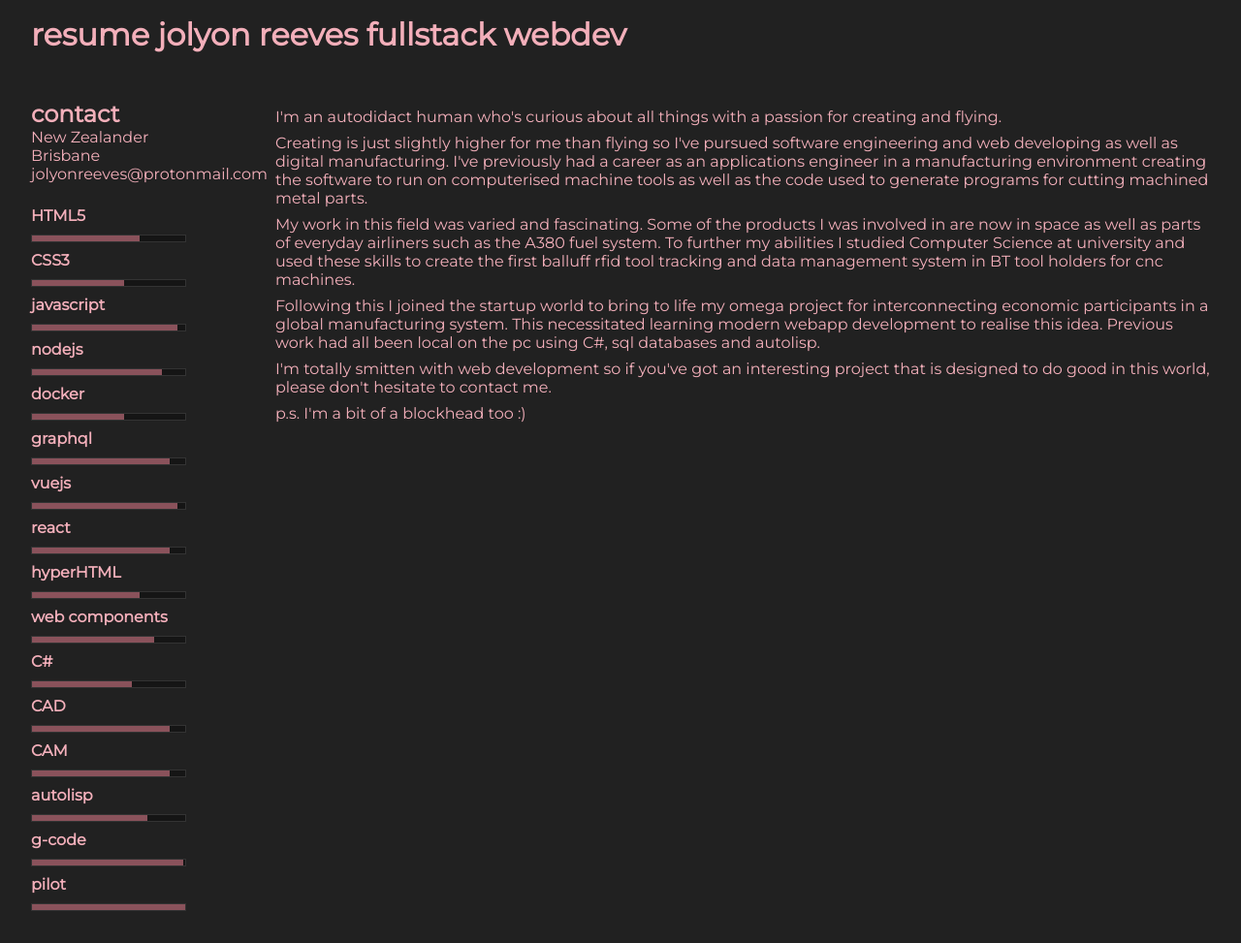
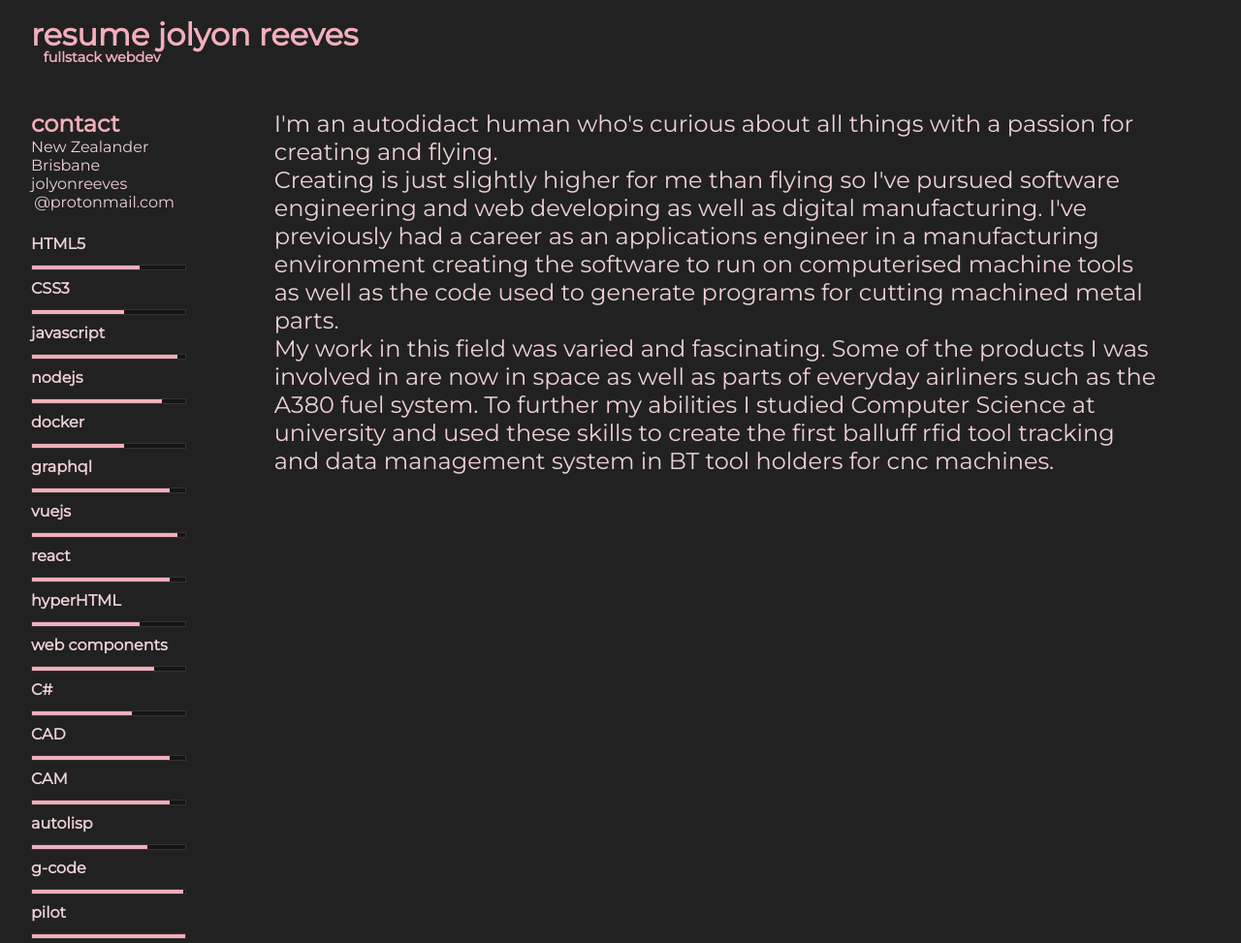
Before and after one commit to av8ta/resume, a website: page index.html in a window 1280 px wide. Shown: the whole page at 97% size. Drawn offline with Linux system fonts and the light colour scheme.

Commit message:
add browser-sync & styling

```diff
--- a/index.html
+++ b/index.html
@@ -8,15 +8,24 @@
   </head>
   <body>
     <header>
-      <h1>resume jolyon reeves fullstack webdev</h1>
+      <h1>
+        <p>resume jolyon reeves</p>
+        <p class="indent">
+          fullstack webdev
+        </p>
+      </h1>
     </header>
     <main>
       <aside class="aside">
+        <div>
           <section class="contact">
             <h2>contact</h2>
             <p>New Zealander</p>
             <p>Brisbane</p>
-          <p>jolyonreeves@protonmail.com</p>
+            <email>
+              jolyonreeves
+              <p>@protonmail.com</p>
+            </email>
           </section>
           <section class="skills">
             <div class="progress">
@@ -94,40 +103,28 @@
               <progress max="100" value="100"></progress><br />
             </div>
           </section>
+        </div>
       </aside>
       <content>
         <p>
-          I'm an autodidact human who's curious about all things
-          with a passion for creating and flying.
+          I'm an autodidact human who's curious about all things with a passion
+          for creating and flying.
         </p>
         <p>
-          Creating is just slightly higher for me than flying so I've
-          pursued software engineering and web developing as well as
-          digital manufacturing. I've previously had a career as an
-          applications engineer in a manufacturing environment creating
-          the software to run on computerised machine tools as well as
-          the code used to generate programs for cutting machined metal parts.
+          Creating is just slightly higher for me than flying so I've pursued
+          software engineering and web developing as well as digital
+          manufacturing. I've previously had a career as an applications
+          engineer in a manufacturing environment creating the software to run
+          on computerised machine tools as well as the code used to generate
+          programs for cutting machined metal parts.
         </p>
         <p>
           My work in this field was varied and fascinating. Some of the products
           I was involved in are now in space as well as parts of everyday
           airliners such as the A380 fuel system. To further my abilities I
           studied Computer Science at university and used these skills to create
-          the first balluff rfid tool tracking and data management system in BT tool holders
-          for cnc machines.
-        </p>
-        <p>
-          Following this I joined the startup world to bring to life my omega project for
-          interconnecting economic participants in a global manufacturing system. This necessitated learning
-          modern webapp development to realise this idea. Previous work had all been local on the pc
-          using C#, sql databases and autolisp.
-        </p>
-        <p>
-          I'm totally smitten with web development so if you've got an interesting project that is designed
-          to do good in this world, please don't hesitate to contact me.
-        </p>
-        <p>
-          p.s. I'm a bit of a blockhead too :)
+          the first balluff rfid tool tracking and data management system in BT
+          tool holders for cnc machines.
         </p>
       </content>
     </main>
--- a/main.css
+++ b/main.css
@@ -8,59 +8,72 @@
 
 html {
   --bg: rgba(22, 22, 22, 0.95);
-  --text: rgba(255, 183, 195, 0.95);
+  /* --text: rgba(255, 183, 195, 0.95);
+  --highlight: rgba(247, 215, 220, 0.959); */
+  --highlight: rgba(255, 183, 195, 0.95);
+  --text: rgba(247, 215, 220, 0.959);
   --progress: rgba(255, 144, 162, 0.5);
+  --progress: var(--highlight);
+
   background: var(--bg);
   color: var(--text);
   font-family: 'Montserrat', sans-serif;
-  padding: 2rem;
-  padding-top: 1rem;
+  padding: 0.2rem;
   font-size: 1rem;
+}
+
+.indent {
+  text-indent: 0.8rem;
+  font-size: 0.9rem;
+  line-height: 0.6rem;
 }
 
 main {
   display: grid;
-  grid-template-columns: 1fr 4fr;
+  grid-template-columns: 1fr 5fr;
+  padding: 0;
 }
 
-header h1 {
-  font-size: 2rem;
-}
-
-content {
-  padding-top: 3rem;
-  /* line-height: 1rem; */
-}
-
-content p {
-  padding-top: 0.5rem;
+header {
+  margin-bottom: 3rem;
+  color: var(--highlight);
 }
 
 aside {
-  padding-right: 0.5rem;
+  display: flex;
+  flex-wrap: wrap;
+  min-width: 8rem;
+  /* max-width: 12rem; */
+  /* margin-top: 2rem; */
 }
 
-label {
-  padding-right: 0.5rem;
-  font-size: 1rem;
-  font-weight: bold;
+section {
+  font-size: 0.8rem;
 }
 
-.contact {
-  padding-top: 3rem;
-  /* font-size: 0.8rem; */
+.contact h2 {
+  color: var(--highlight);
+}
+
+email p {
+  text-indent: 0.2rem;
 }
 
 .skills {
   padding-top: 1rem;
 }
 
+label {
+  padding-right: 0.5rem;
+  font-weight: bold;
+}
 
+/* content {} */
+/* content p {} */
 
 .progress {
   padding-top: 0.5rem;
 }
-
 progress {
   /* turn off styling */
   appearance: none;
@@ -72,9 +85,8 @@ progress {
 
   /* Dimensions */
   /* width: 1rem; */
-  height: 0.5rem;
+  height: 0.35rem;
 }
-
 /* Firefox  */
 progress {
   background: var(--bg);
@@ -86,7 +98,6 @@ progress::-moz-progress-bar {
 progress:not([value])::-moz-progress-bar {
   background: #fdd;
 }
-
 /* Chrome */
 progress::-webkit-progress-bar {
   background: var(--bg);
@@ -98,21 +109,33 @@ progress:not([value])::-webkit-progress-bar {
   background: #fdd;
 }
 
-@media (max-width: 40rem) {
+@media (min-width: 40rem) {
   html {
+    padding: 2rem;
+    padding-top: 1rem;
     font-size: 1rem;
   }
-  content {
+
+  /* header h1 {} */
+  /* main {} */
+  aside {
+    min-width: 10rem;
+  }
+
+  section {
     font-size: 1rem;
   }
-  section {
-    font-size: 0.5rem;
-  }
-  main {
-    grid-template-columns: 0.5fr 4fr;
-    padding: 0;
-  }
-  header h1 {
-    font-size: 2rem;
+
+  /* .contact {} */
+  /* .skills {} */
+  /* label {} */
+
+  content {
+    /* margin-left: 3rem;
+    margin-right: 3rem; */
+    margin: 0 auto;
+    padding: 0 3rem;
+    font-size: 1.5rem;
+    font-weight: lighter;
   }
 }
```
Also changed, not shown: package.json (added, +16 -0 lines), 2 other files. Lines whose indentation alone changed are shown as unchanged.
